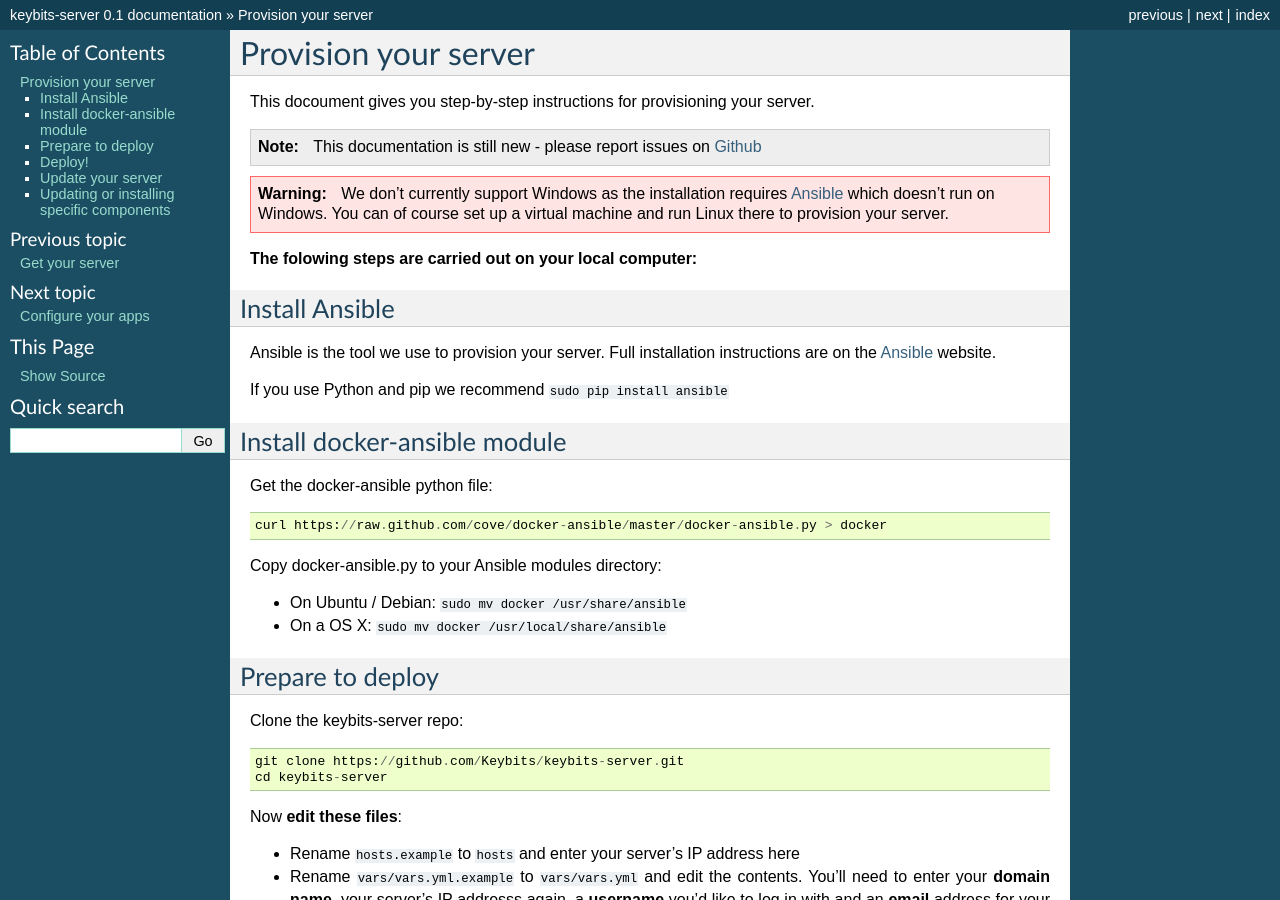
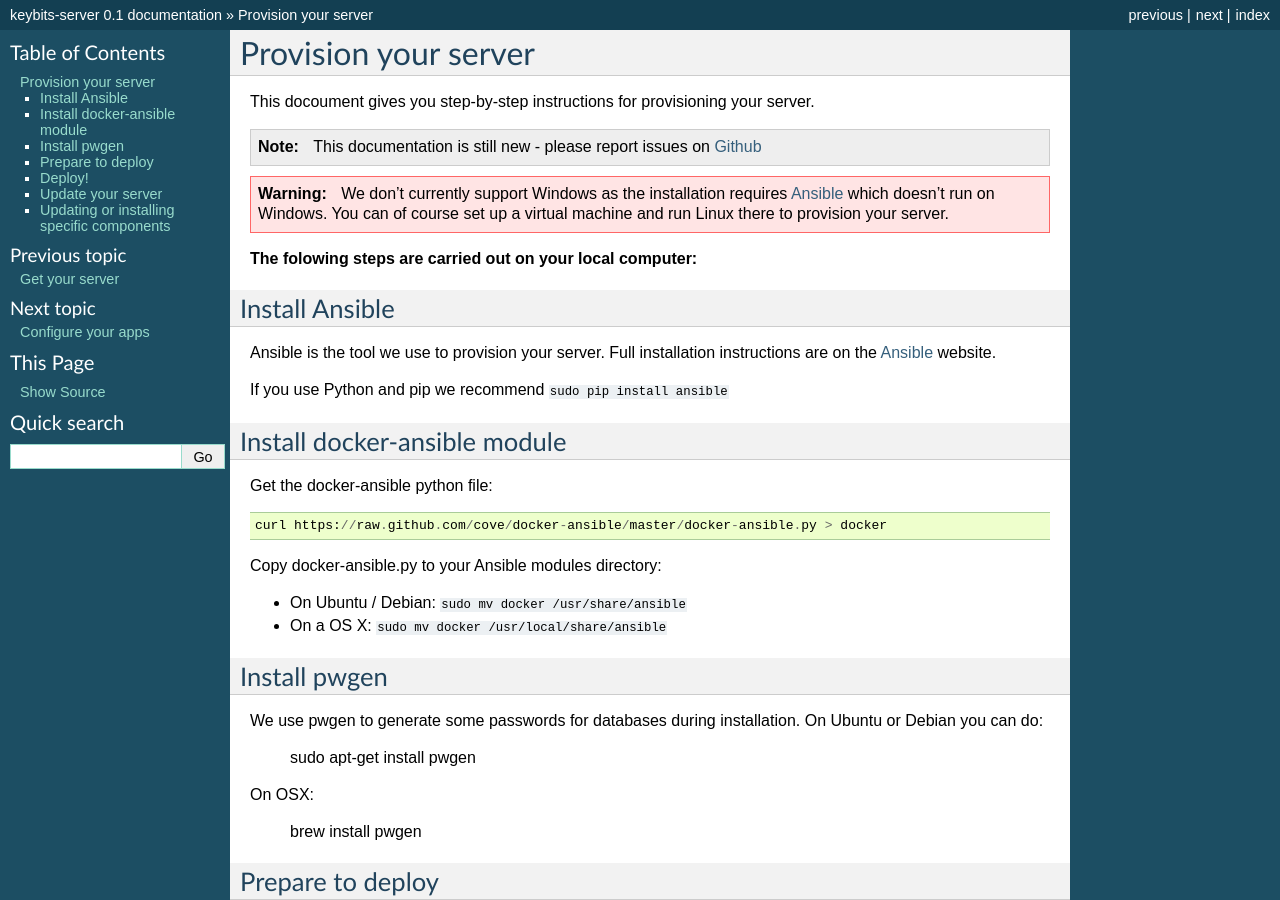
Before and after one commit to hypebeast/keybits-server, a Sphinx documentation site: the page built from docs/provision-server.rst, in a window 1280 px wide and 900 px high. Built offline with Sphinx 7.4.7, drawn with Linux system fonts in a browser that asks for light colours.

Commit message:
Minor doc update

```diff
--- a/docs/provision-server.rst
+++ b/docs/provision-server.rst
@@ -27,6 +27,17 @@
 
 * On Ubuntu / Debian: ``sudo mv docker /usr/share/ansible``
 * On a OS X: ``sudo mv docker /usr/local/share/ansible``
+
+Install pwgen
+-------------
+
+We use pwgen to generate some passwords for databases during installation.  On Ubuntu or Debian you can do:
+
+    sudo apt-get install pwgen
+
+On OSX:
+
+   brew install pwgen
 
 Prepare to deploy
 -----------------
```
